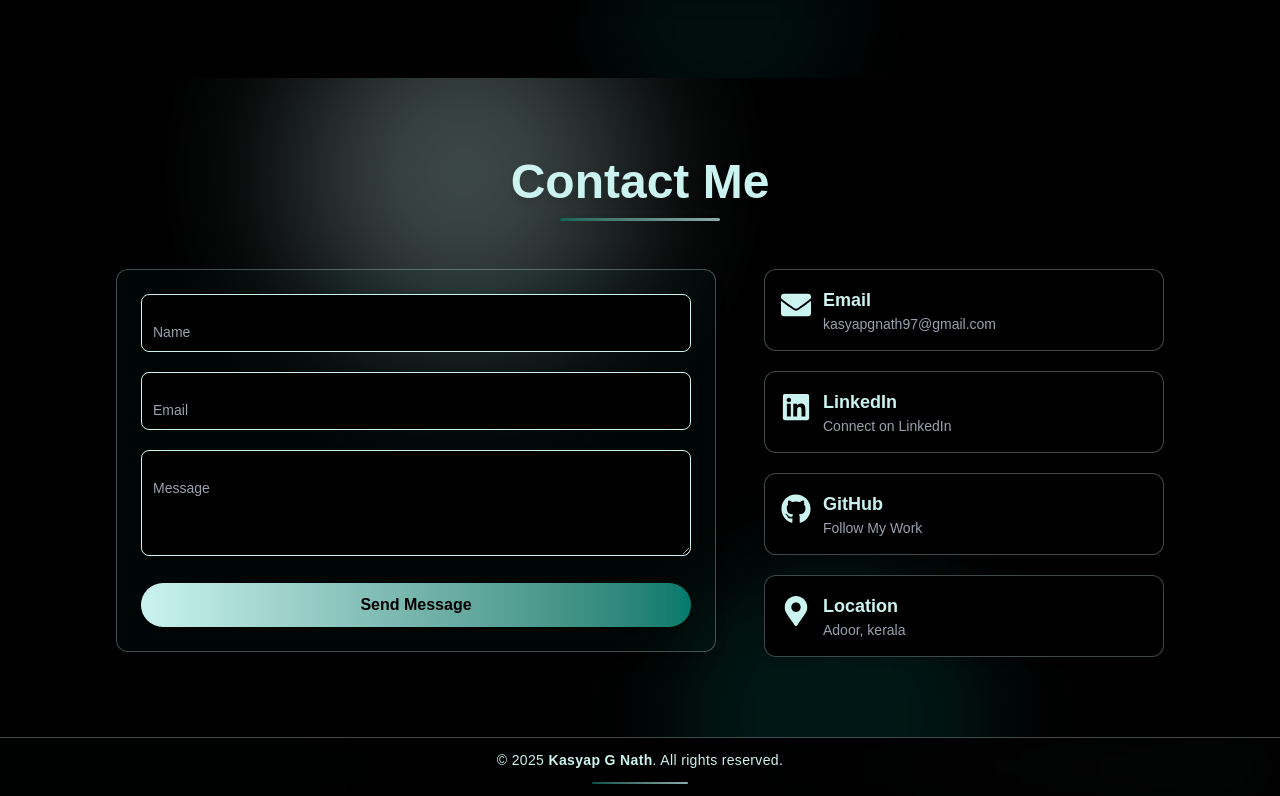
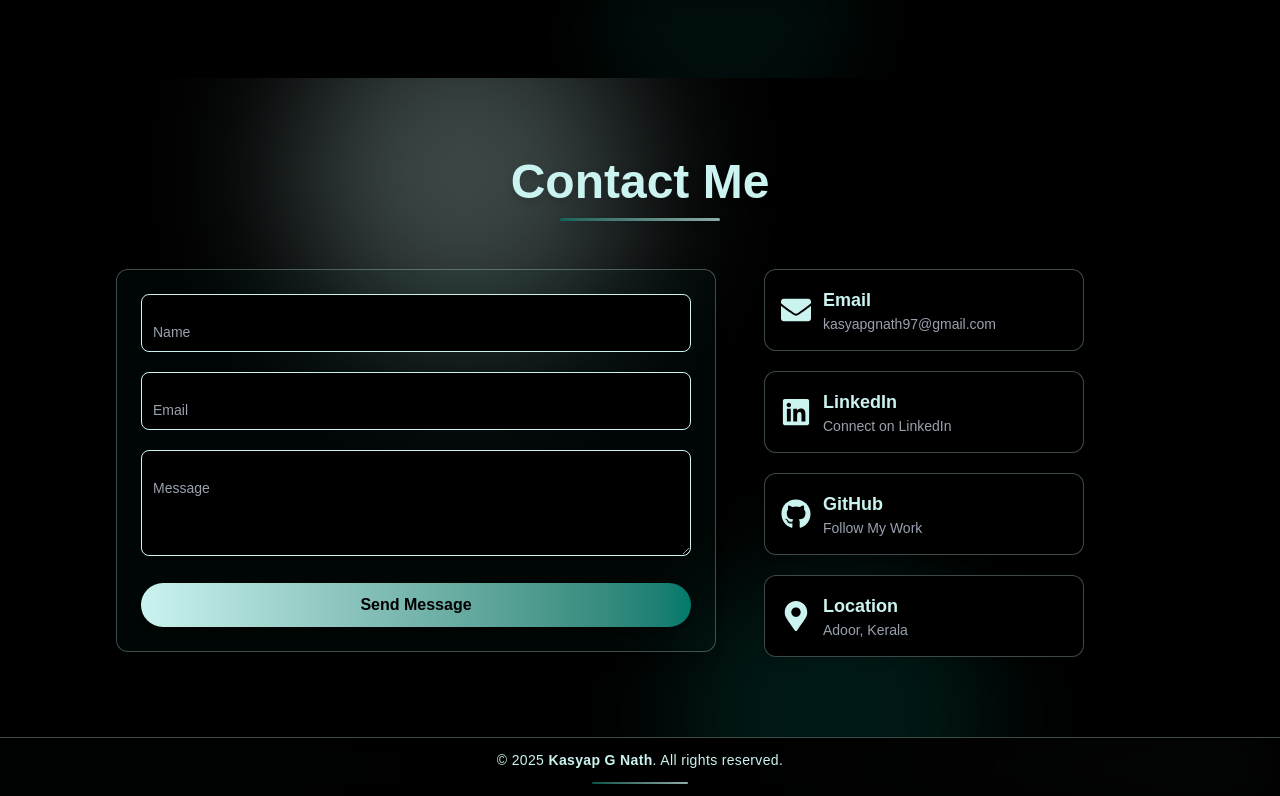
Before and after one commit to kasyapgnath/portfolio-main, a React (Vite) app in the folder portfolio/: page / in a window 1280 px wide. Shown: the part 4091-4887 px from the top of the page. Built offline with nearby package versions, Linux system fonts and the light colour scheme.

Commit message:
first commit

```diff
--- a/portfolio/src/components/Contact.jsx
+++ b/portfolio/src/components/Contact.jsx
@@ -1,13 +1,225 @@
+// import React, { useState } from 'react';
+// import { motion } from 'framer-motion';
+// import Tilt from 'react-parallax-tilt';
+// import { FaGithub, FaLinkedin, FaEnvelope, FaMapMarkerAlt } from 'react-icons/fa';
+
+// const socialLinks = [
+//   { icon: FaEnvelope, href: 'kasyapgnath97@gmail.com', label: 'Email', value: 'kasyapgnath97@gmail.com' },
+//   { icon: FaLinkedin, href: 'https://www.linkedin.com/in/kasyap-g-nath-08a54631b/', label: 'LinkedIn', value: 'Connect on LinkedIn' },
+//   { icon: FaGithub, href: 'https://github.com/kasyapgnath', label: 'GitHub', value: 'Follow My Work' },
+//   { icon: FaMapMarkerAlt, href: 'https://maps.app.goo.gl/UtiPdj4ogcrGAVmLA', label: 'Location', value: 'Adoor, kerala' },
+// ];
+
+// const fadeInLeft = {
+//   hidden: { opacity: 0, x: -50 },
+//   visible: { opacity: 1, x: 0, transition: { duration: 0.8 } },
+// };
+
+// const Contact = () => {
+//   const [formData, setFormData] = useState({
+//     name: '',
+//     email: '',
+//     message: '',
+//   });
+//   const [formSubmitted, setFormSubmitted] = useState(false);
+
+//   const handleChange = (e) => {
+//     const { id, value } = e.target;
+//     setFormData((prev) => ({ ...prev, [id]: value }));
+//   };
+
+//   const handleSubmit = (e) => {
+//     e.preventDefault();
+//     // Simulate submission
+//     setFormSubmitted(true);
+//     setTimeout(() => {
+//       setFormSubmitted(false);
+//       setFormData({ name: '', email: '', message: '' });
+//     }, 3000);
+//   };
+
+//   return (
+//     <section id="contact" className="relative pt-20  w-full bg-black overflow-hidden">
+//       {/* Background Neon Shapes */}
+//       <motion.div
+//         className="absolute top-[-50px] left-1/4 w-72 h-72 bg-[#CBF3F0] rounded-full filter blur-3xl opacity-30 animate-pulse-slow"
+//         initial={{ scale: 0.8 }}
+//         animate={{ scale: 1.2 }}
+//         transition={{ duration: 6, repeat: Infinity, repeatType: 'reverse' }}
+//       />
+//       <motion.div
+//         className="absolute bottom-[-50px] right-1/4 w-64 h-64 bg-[#00796B] rounded-full filter blur-2xl opacity-20 animate-pulse-slow"
+//         initial={{ scale: 1 }}
+//         animate={{ scale: 1.3 }}
+//         transition={{ duration: 5, repeat: Infinity, repeatType: 'reverse' }}
+//       />
+
+//       {/* Section Title */}
+//       <motion.h2
+//         initial={{ opacity: 0, y: 50 }}
+//         whileInView={{ opacity: 1, y: 0 }}
+//         viewport={{ once: true }}
+//         transition={{ duration: 0.8 }}
+//         className="text-5xl font-extrabold text-[#CBF3F0] mb-12 text-center drop-shadow-lg z-10 relative"
+//       >
+//         Contact Me
+//          <div className="mt-3 w-40 h-[3px] bg-gradient-to-r from-[#00796B] to-[#CBF3F0] mx-auto rounded-full animate-pulse"></div>
+
+//       </motion.h2>
+
+//       <div className="flex flex-col lg:flex-row gap-12 justify-center items-start w-full max-w-[1200px] mx-auto relative z-10">
+//         {/* Contact Form */}
+//         <motion.div
+//           initial="hidden"
+//           whileInView="visible"
+//           viewport={{ once: true }}
+//           variants={fadeInLeft}
+//           className="w-full lg:w-1/2 p-6 bg-[#00796B]/5 rounded-xl border border-[#CBF3F0]/30 shadow-lg"
+//         >
+//           <form className="space-y-5" onSubmit={handleSubmit}>
+//             {/* Name */}
+//             <div className="relative group">
+//               <input
+//                 type="text"
+//                 id="name"
+//                 required
+//                 value={formData.name}
+//                 onChange={handleChange}
+//                 placeholder=" "
+//                 className="peer w-full p-3 pt-5 border border-[#CBF3F0] rounded-lg focus:ring-2 focus:ring-[#CBF3F0] focus:border-[#CBF3F0] outline-none text-white bg-black"
+//               />
+//               <label
+//                 htmlFor="name"
+//                 className="absolute left-3 top-3 text-[#CBF3F0] text-sm transition-all duration-300 transform -translate-y-0 scale-100
+//                 peer-placeholder-shown:translate-y-4 peer-placeholder-shown:text-gray-400 peer-focus:-translate-y-1 peer-focus:text-[#CBF3F0]"
+//               >
+//                 Name
+//               </label>
+//             </div>
+
+//             {/* Email */}
+//             <div className="relative group">
+//               <input
+//                 type="email"
+//                 id="email"
+//                 required
+//                 value={formData.email}
+//                 onChange={handleChange}
+//                 placeholder=" "
+//                 className="peer w-full p-3 pt-5 border border-[#CBF3F0] rounded-lg focus:ring-2 focus:ring-[#CBF3F0] focus:border-[#CBF3F0] outline-none text-white bg-black"
+//               />
+//               <label
+//                 htmlFor="email"
+//                 className="absolute left-3 top-3 text-[#CBF3F0] text-sm transition-all duration-300 transform -translate-y-0 scale-100
+//                 peer-placeholder-shown:translate-y-4 peer-placeholder-shown:text-gray-400 peer-focus:-translate-y-1 peer-focus:text-[#CBF3F0]"
+//               >
+//                 Email
+//               </label>
+//             </div>
+
+//             {/* Message */}
+//             <div className="relative group">
+//               <textarea
+//                 id="message"
+//                 rows={3}
+//                 required
+//                 value={formData.message}
+//                 onChange={handleChange}
+//                 placeholder=" "
+//                 className="peer w-full p-3 pt-5 border border-[#CBF3F0] rounded-lg focus:ring-2 focus:ring-[#CBF3F0] focus:border-[#CBF3F0] outline-none text-white bg-black"
+//               />
+//               <label
+//                 htmlFor="message"
+//                 className="absolute left-3 top-3 text-[#CBF3F0] text-sm transition-all duration-300 transform -translate-y-0 scale-100
+//                 peer-placeholder-shown:translate-y-4 peer-placeholder-shown:text-gray-400 peer-focus:-translate-y-1 peer-focus:text-[#CBF3F0]"
+//               >
+//                 Message
+//               </label>
+//             </div>
+
+//             {/* Submit Button */}
+//             <motion.button
+//               type="submit"
+//               whileHover={{ scale: 1.05, boxShadow: '0 0 15px #CBF3F0' }}
+//               whileTap={{ scale: 0.98 }}
+//               className="w-full px-5 py-2.5 bg-gradient-to-r from-[#CBF3F0] to-[#00796B] text-black font-bold rounded-full transition-all duration-300 shadow-md hover:shadow-lg"
+//             >
+//               Send Message
+//             </motion.button>
+
+//             {/* Success Message */}
+//             {formSubmitted && (
+//               <motion.div
+//                 initial={{ opacity: 0, y: -15 }}
+//                 animate={{ opacity: 1, y: 0 }}
+//                 exit={{ opacity: 0, y: -15 }}
+//                 className="mt-3 p-2.5 bg-[#CBF3F0] text-black rounded-lg text-center font-semibold shadow-md"
+//               >
+//                 Message Sent Successfully!
+//               </motion.div>
+//             )}
+//           </form>
+//         </motion.div>
+
+//         {/* Social Cards */}
+//         <div className="lg:w-1/3 flex flex-col space-y-5">
+//           {socialLinks.map((link, index) => {
+//             const Icon = link.icon;
+//             return (
+//               <Tilt key={index} tiltMaxAngleX={10} tiltMaxAngleY={10} glareEnable glareMaxOpacity={0.1}>
+//                 <motion.a
+//                   href={link.href}
+//                   target={link.href.startsWith('http') ? '_blank' : '_self'}
+//                   rel="noopener noreferrer"
+//                   initial={{ opacity: 0, y: 50 }}
+//                   whileInView={{ opacity: 1, y: 0 }}
+//                   viewport={{ once: true }}
+//                   transition={{ duration: 0.6, delay: index * 0.2 }}
+//                   whileHover={{ scale: 1.05, boxShadow: '0 0 15px #CBF3F0' }}
+//                   className="flex items-start p-4 bg-black rounded-xl border border-[#CBF3F0]/30 shadow-md transition-all duration-300 hover:bg-[#00796B]/10"
+//                 >
+//                   <Icon className="text-3xl text-[#CBF3F0] mr-3 mt-1 flex-shrink-0" />
+//                   <div>
+//                     <h4 className="text-lg font-semibold text-[#CBF3F0]">{link.label}</h4>
+//                     <p className="text-gray-400 text-sm">{link.value}</p>
+//                   </div>
+//                 </motion.a>
+//               </Tilt>
+//             );
+//           })}
+//         </div>
+//       </div>
+//       <footer className="w-full mt-20 bg-black border-t border-[#CBF3F0]/30 py-3 relative overflow-hidden">
+//   {/* Soft glowing background accents */}
+//   <div className="absolute inset-0 bg-gradient-to-r from-[#00796B]/10 via-transparent to-[#CBF3F0]/10 opacity-40 blur-2xl"></div>
+
+//   <div className="relative z-10 w-full mx-auto px-6 text-center">
+//     <p className="text-sm text-[#CBF3F0] tracking-wide">
+//       &copy; 2025 <span className="font-semibold text-[#CBF3F0]">Kasyap G Nath</span>. All rights reserved.
+//     </p>
+
+//     {/* Subtle animated glow line */}
+//     <div className="mt-3 w-24 h-[2px] bg-gradient-to-r from-[#00796B] to-[#CBF3F0] mx-auto rounded-full animate-pulse"></div>
+//   </div>
+// </footer>
+
+//     </section>
+//   );
+// };
+
+// export default Contact;
+
+
 import React, { useState } from 'react';
 import { motion } from 'framer-motion';
 import Tilt from 'react-parallax-tilt';
 import { FaGithub, FaLinkedin, FaEnvelope, FaMapMarkerAlt } from 'react-icons/fa';
 
 const socialLinks = [
-  { icon: FaEnvelope, href: 'kasyapgnath97@gmail.com', label: 'Email', value: 'kasyapgnath97@gmail.com' },
+  { icon: FaEnvelope, href: 'mailto:kasyapgnath97@gmail.com', label: 'Email', value: 'kasyapgnath97@gmail.com' },
   { icon: FaLinkedin, href: 'https://www.linkedin.com/in/kasyap-g-nath-08a54631b/', label: 'LinkedIn', value: 'Connect on LinkedIn' },
   { icon: FaGithub, href: 'https://github.com/kasyapgnath', label: 'GitHub', value: 'Follow My Work' },
-  { icon: FaMapMarkerAlt, href: 'https://maps.app.goo.gl/UtiPdj4ogcrGAVmLA', label: 'Location', value: 'Adoor, kerala' },
+  { icon: FaMapMarkerAlt, href: 'https://maps.app.goo.gl/UtiPdj4ogcrGAVmLA', label: 'Location', value: 'Adoor, Kerala' },
 ];
 
 const fadeInLeft = {
@@ -30,7 +242,6 @@ const Contact = () => {
 
   const handleSubmit = (e) => {
     e.preventDefault();
-    // Simulate submission
     setFormSubmitted(true);
     setTimeout(() => {
       setFormSubmitted(false);
@@ -39,7 +250,7 @@ const Contact = () => {
   };
 
   return (
-    <section id="contact" className="relative pt-20  w-full bg-black overflow-hidden">
+    <section id="contact" className="relative pt-20 w-full bg-black overflow-hidden">
       {/* Background Neon Shapes */}
       <motion.div
         className="absolute top-[-50px] left-1/4 w-72 h-72 bg-[#CBF3F0] rounded-full filter blur-3xl opacity-30 animate-pulse-slow"
@@ -64,7 +275,6 @@ const Contact = () => {
       >
         Contact Me
         <div className="mt-3 w-40 h-[3px] bg-gradient-to-r from-[#00796B] to-[#CBF3F0] mx-auto rounded-full animate-pulse"></div>
-
       </motion.h2>
 
       <div className="flex flex-col lg:flex-row gap-12 justify-center items-start w-full max-w-[1200px] mx-auto relative z-10">
@@ -162,11 +372,26 @@ const Contact = () => {
         </motion.div>
 
         {/* Social Cards */}
-        <div className="lg:w-1/3 flex flex-col space-y-5">
+        <div
+          className="
+            lg:w-1/3
+            flex flex-col space-y-5
+            items-center md:items-start  /* ✅ center only on mobile */
+            justify-center
+            w-full
+          "
+        >
           {socialLinks.map((link, index) => {
             const Icon = link.icon;
             return (
-              <Tilt key={index} tiltMaxAngleX={10} tiltMaxAngleY={10} glareEnable glareMaxOpacity={0.1}>
+              <Tilt
+                key={index}
+                tiltMaxAngleX={10}
+                tiltMaxAngleY={10}
+                glareEnable
+                glareMaxOpacity={0.1}
+                className="w-full max-w-xs" /* ✅ ensures consistent card width on mobile */
+              >
                 <motion.a
                   href={link.href}
                   target={link.href.startsWith('http') ? '_blank' : '_self'}
@@ -176,9 +401,9 @@ const Contact = () => {
                   viewport={{ once: true }}
                   transition={{ duration: 0.6, delay: index * 0.2 }}
                   whileHover={{ scale: 1.05, boxShadow: '0 0 15px #CBF3F0' }}
-                  className="flex items-start p-4 bg-black rounded-xl border border-[#CBF3F0]/30 shadow-md transition-all duration-300 hover:bg-[#00796B]/10"
+                  className="flex items-center justify-start md:justify-start gap-3 p-4 bg-black rounded-xl border border-[#CBF3F0]/30 shadow-md transition-all duration-300 hover:bg-[#00796B]/10"
                 >
-                  <Icon className="text-3xl text-[#CBF3F0] mr-3 mt-1 flex-shrink-0" />
+                  <Icon className="text-3xl text-[#CBF3F0]" />
                   <div>
                     <h4 className="text-lg font-semibold text-[#CBF3F0]">{link.label}</h4>
                     <p className="text-gray-400 text-sm">{link.value}</p>
@@ -189,20 +414,17 @@ const Contact = () => {
           })}
         </div>
       </div>
+
+      {/* Footer */}
       <footer className="w-full mt-20 bg-black border-t border-[#CBF3F0]/30 py-3 relative overflow-hidden">
-  {/* Soft glowing background accents */}
         <div className="absolute inset-0 bg-gradient-to-r from-[#00796B]/10 via-transparent to-[#CBF3F0]/10 opacity-40 blur-2xl"></div>
-
         <div className="relative z-10 w-full mx-auto px-6 text-center">
           <p className="text-sm text-[#CBF3F0] tracking-wide">
             &copy; 2025 <span className="font-semibold text-[#CBF3F0]">Kasyap G Nath</span>. All rights reserved.
           </p>
-
-    {/* Subtle animated glow line */}
           <div className="mt-3 w-24 h-[2px] bg-gradient-to-r from-[#00796B] to-[#CBF3F0] mx-auto rounded-full animate-pulse"></div>
         </div>
       </footer>
-
     </section>
   );
 };
```
Lines whose indentation alone changed are shown as unchanged.
